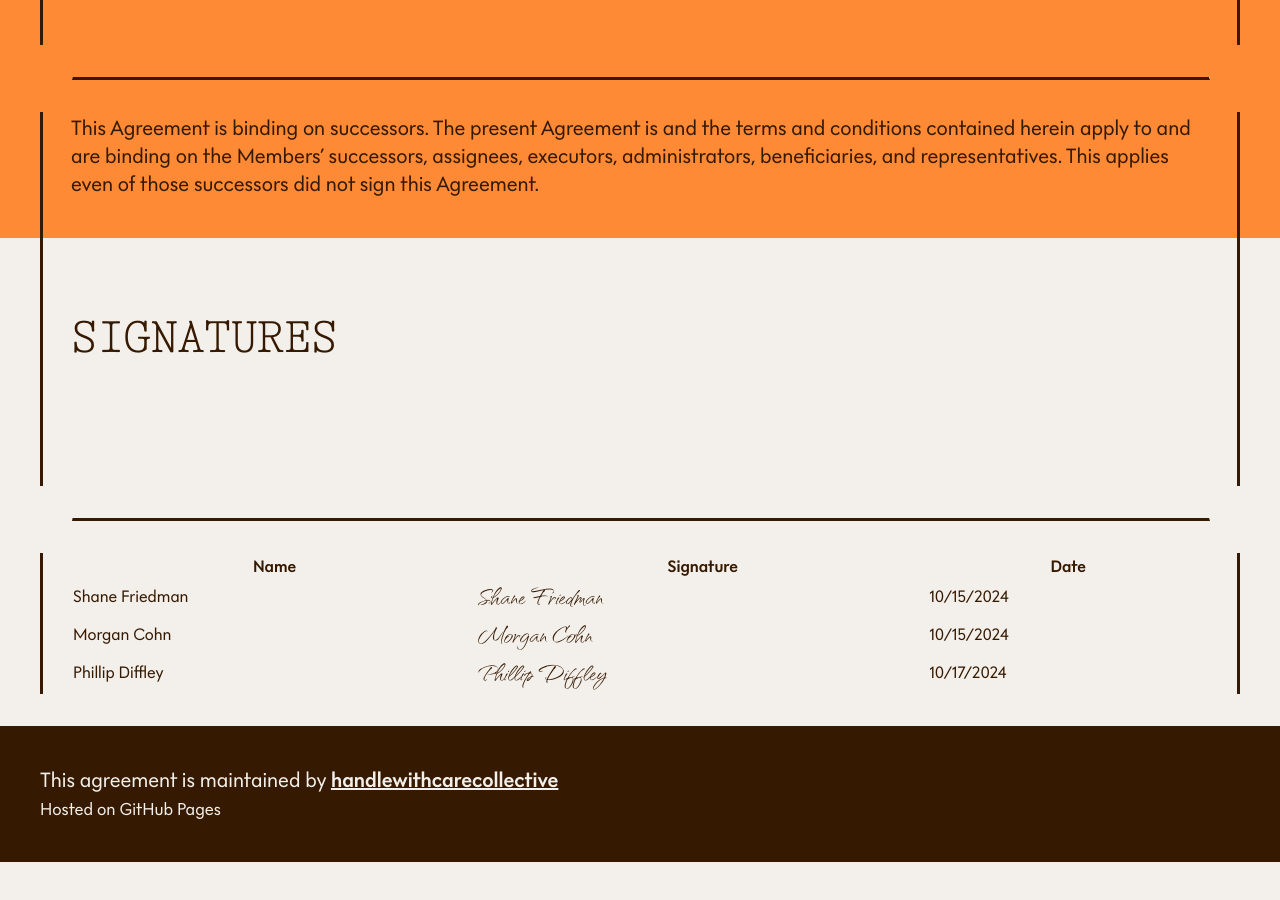
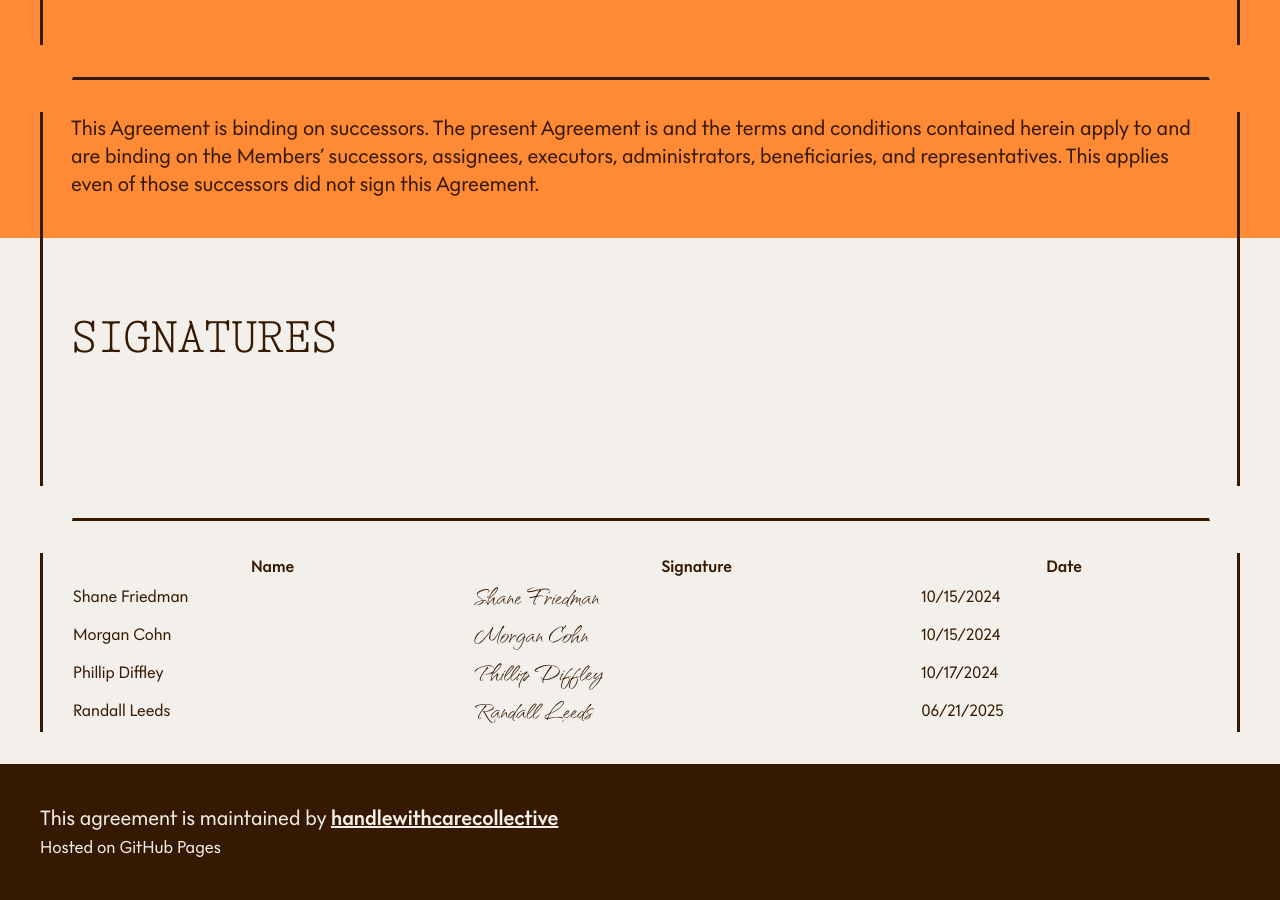
Before and after one commit to handlewithcarecollective/operating-agreement, a Jekyll site: the page built from index.md, in a window 1280 px wide and 900 px high, scrolled down 6432 px. Built offline with Jekyll 4.4.1, drawn with Linux system fonts in a browser that asks for light colours; some web fonts are replaced; our own code applies the rules of GitHub Pages for plain Markdown files; before the commit the page ends 7294 px from its top, so only the background shows below that.

Commit message:
Add signature for Randall Leeds

```diff
--- a/index.md
+++ b/index.md
@@ -153,3 +153,4 @@ This applies even of those successors did not sign this Agreement.
 | Shane Friedman  | Shane Friedman  | 10/15/2024 |
 | Morgan Cohn     | Morgan Cohn     | 10/15/2024 |
 | Phillip Diffley | Phillip Diffley | 10/17/2024 |
+| Randall Leeds   | Randall Leeds   | 06/21/2025 |
```
